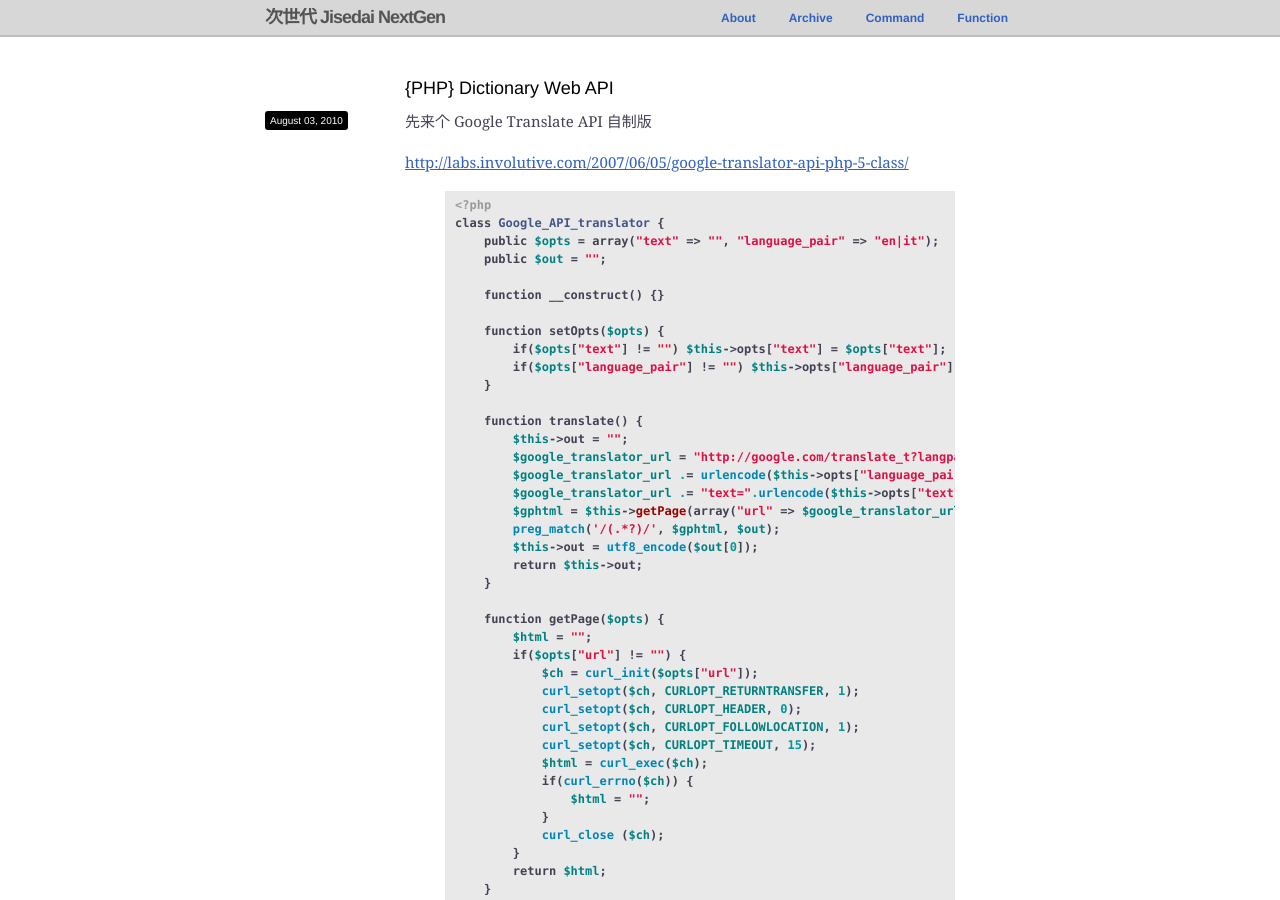
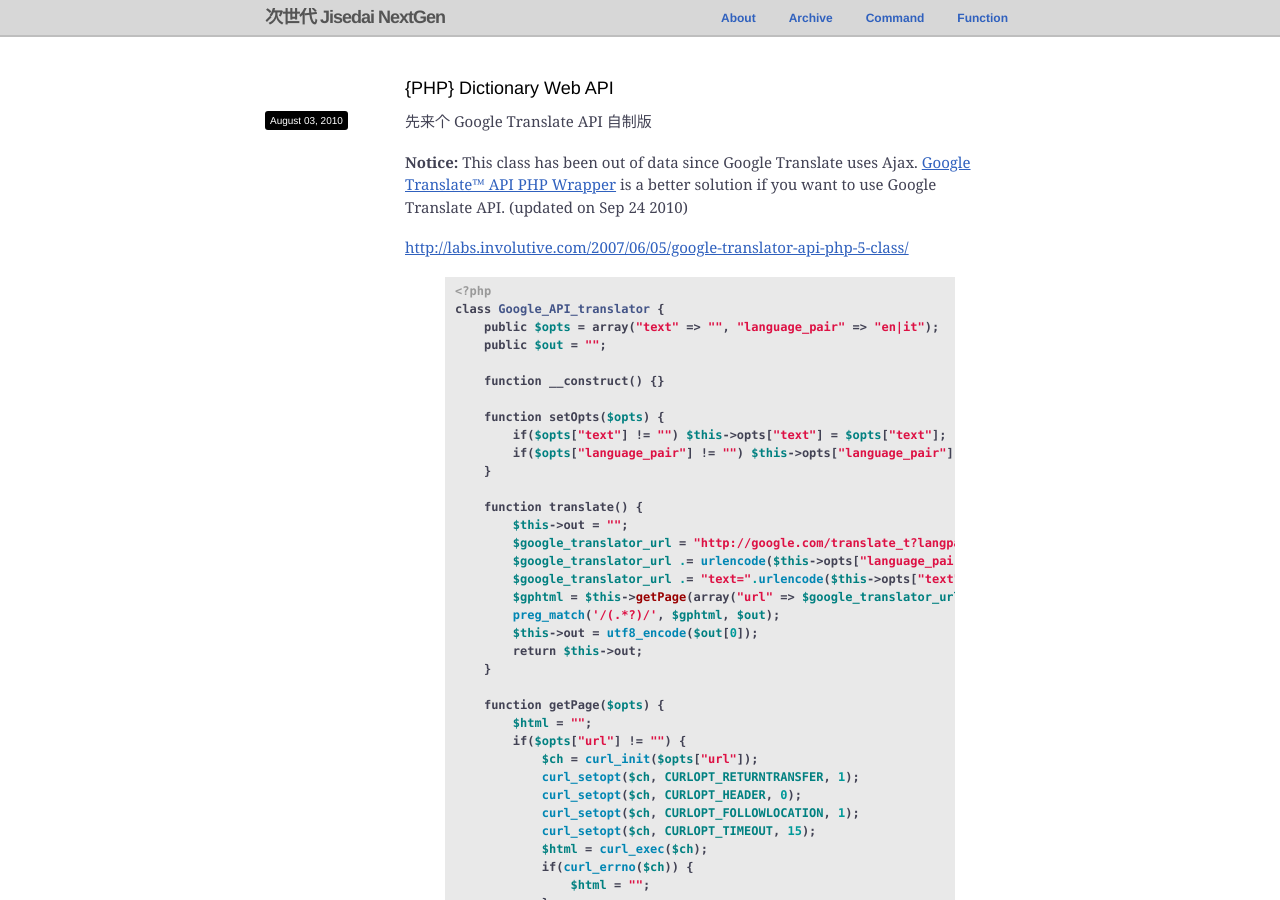
Before and after one commit to Vayn/vayn.github.io, a Jekyll site: the page built from _posts/2010-08-03-php-dictionary-web-api.markdown, in a window 1280 px wide and 900 px high. Built offline with Jekyll 4.4.1, drawn with Linux system fonts in a browser that asks for light colours; comment, search, counter and statistics services are not loaded.

Commit message:
updated post

```diff
--- a/_posts/2010-08-03-php-dictionary-web-api.markdown
+++ b/_posts/2010-08-03-php-dictionary-web-api.markdown
@@ -12,6 +12,8 @@ categories:
 ---
 
 先来个 Google Translate API 自制版
+
+__Notice:__ This class has been out of data since Google Translate uses Ajax. [Google Translate™ API PHP Wrapper](http://code.google.com/p/gtranslate-api-php/) is a better solution if you want to use Google Translate API. (updated on Sep 24 2010)
 
 [http://labs.involutive.com/2007/06/05/google-translator-api-php-5-class/](http://labs.involutive.com/2007/06/05/google-translator-api-php-5-class/)
 
```
